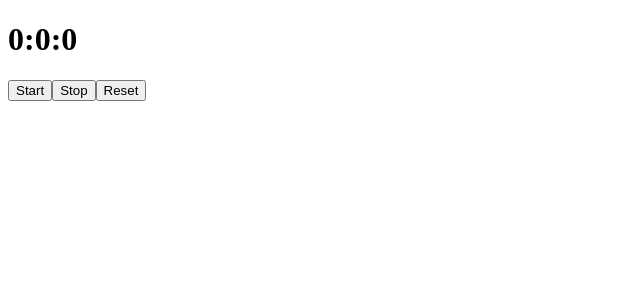
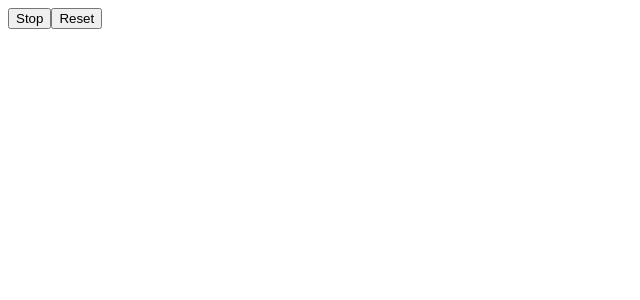
Before and after one commit to leulXllll/simple-stop-watch, a React (Vite) app: page / in a window 1280 px wide. Shown: the top 300 px of the page, without its empty margins (0-640 px from the left). Built offline with nearby package versions, Linux system fonts and the light colour scheme.

Commit message:
deleted useeffect and states

```diff
--- a/src/Stopwatch.jsx
+++ b/src/Stopwatch.jsx
@@ -3,65 +3,16 @@ import { useEffect, useRef, useState } from "react";
 const Stopwatch = () => {
 
 
-    const [sec,setSec] =useState(0);
+        const stop = ()=>{
 
-    const [min,setMin] =useState(0);
-
-    const [hour,setHour] =useState(0);
-
-    const [resume,setResume] =useState(false);
-
-    const [value,setValue] =useState(false);
-
-    const secref = useRef(0);
-    const minref = useRef(0);
-
-    useEffect(()=>{
-        if(value){
-
-            let interval = setInterval(()=>{
-
-                secref.current = sec;
-
-                minref.current = min;
-
-                if(minref.current==59 && secref.current==59){
-                    setHour(hour+1);
-                    setSec(-1);
-                    setMin(0);
-                }else if(secref.current==59){
-                    setMin(min+1);
-                    setSec(-1);
-                }
-
-                setSec(sec=>sec+1);
-
-            },1000);
-
-            return ()=>clearInterval(interval);
-        }
-    },[sec,value]);
-
-        const stop = ()=>{
-            if(sec!=0 || min!=0 || hour!=0){
-                setResume(true);
-            }
-            setValue(false);
         }
         const start = ()=>{
-            setValue(true);
         }
         const reset = ()=>{
-            setSec(0);
-            setMin(0);
-            setHour(0);
-            setValue(false);
-            setResume(false);
+
         }
     return (
         <div>
-            <h1>{hour}:{min}:{sec}</h1>
-            <button onClick={start} >{(resume)?'Resume':'Start'}</button>
             <button onClick={stop} >Stop</button>
             <button onClick={reset} >Reset</button>
         </div>
```
